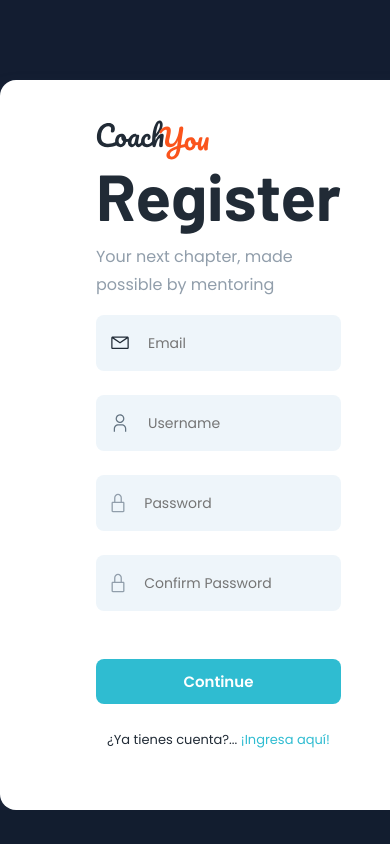
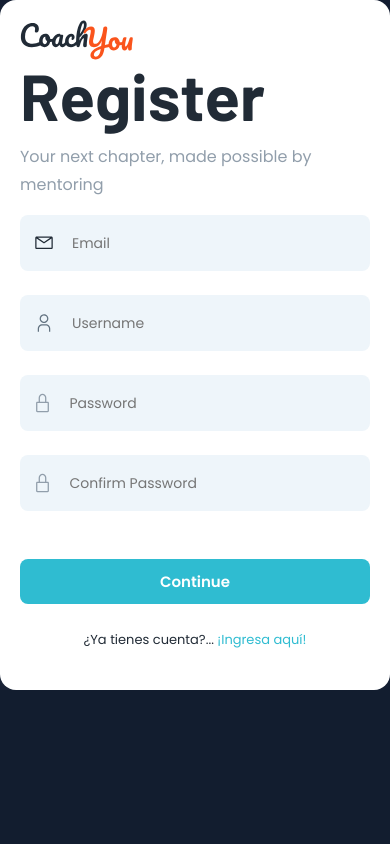
Before and after one commit to sofiavillazon28/coachYouReact, a React (Vite) app: page /register in a window 390 px wide. Built offline with nearby package versions, Linux system fonts and the light colour scheme.

Commit message:
feat: login and register responsive

```diff
--- a/src/components/LoginPage/LoginSection.jsx
+++ b/src/components/LoginPage/LoginSection.jsx
@@ -15,11 +15,11 @@ const LoginSection = () => {
       <form className="login-form flex flex-column gap-md  mb-18">
         <div className="login-field flex items-center gap-sm w-full">
           <img src={userIcon} alt="Username Icon" width="20" height="20" />
-          <input className="login-input p2 appearance-none" type="text" placeholder="Username" />
+          <input className="login-input p2 appearance-none" type="text" required placeholder="Username" />
         </div>
         <div className="login-field flex items-center gap-sm w-full">
           <img src={lockedIcon} alt="Locked Icon" width="20" height="20" />
-          <input className="login-input p2 appearance-none" type="password" placeholder="Password" />
+          <input className="login-input p2 appearance-none" type="password" required placeholder="Password" />
         </div>
 
         <button className="button text-white w-full md:w-auto mt-24">
--- a/src/components/LoginPage/LogoSection.jsx
+++ b/src/components/LoginPage/LogoSection.jsx
@@ -2,7 +2,7 @@ import imgHero from "../../assets/images/images/imgHero.svg"
 
 const LogoSection = () => {
   return (
-    <img className="w-max md:w-max" src={imgHero} width="564" height="700" alt=""/>
+    <img className="w-max md:w-max hidden md:block" src={imgHero} width="564" height="700" alt=""/>
   )
 }
 
--- a/src/components/Pages/LoginPage.jsx
+++ b/src/components/Pages/LoginPage.jsx
@@ -5,7 +5,7 @@ const Login = () => {
 
     return (
         <main class="main">
-            <div className='container flex gap-lg mt-80'>
+            <div className='container flex gap-lg md:mt-80'>
                 <LoginSection />
 
                 <LogoSection />
--- a/src/components/Pages/Register.jsx
+++ b/src/components/Pages/Register.jsx
@@ -5,7 +5,7 @@ const Register = () => {
 
     return (
         <main class="main">
-            <div className='container flex gap-lg mt-80'>
+            <div className='container flex gap-lg  md:mt-80'>
                 <RegisterSection />
 
                 <LogoSection />
--- a/src/components/RegisterPage/LogoSection.jsx
+++ b/src/components/RegisterPage/LogoSection.jsx
@@ -2,7 +2,7 @@ import imgHero from "../../assets/images/images/imgHero.svg"
 
 const LogoSection = () => {
   return (
-    <img className="w-max md:w-max" src={imgHero} width="564" height="700" alt=""/>
+    <img className="w-max md:w-max hidden md:block" src={imgHero} width="564" height="700" alt=""/>
   )
 }
 
--- a/src/components/RegisterPage/RegisterSection.jsx
+++ b/src/components/RegisterPage/RegisterSection.jsx
@@ -8,29 +8,29 @@ import { Link } from "react-router-dom"
 
 const RegisterSection = () => {
   return (
-    <div className="register-section flex flex-column space-between">
+    <div className="register-section flex flex-column space-between w-full">
       <div>
         <img src={logo} alt="Logo CoachYou" width="114" height="40" />
         <h1 className="h1">Register</h1>
         <p className="p1 text-grey">Your next chapter, made possible by mentoring</p>
       </div>
 
-      <form className="register-form flex flex-column gap-md  mb-18">
+      <form className="register-form flex flex-column gap-md mb-18">
         <div className="register-field flex items-center gap-sm w-full">
           <img src={messageIcon} alt="Email Icon" width="20" height="20" />
-          <input className="register-input p2 appearance-none" type="text" placeholder="Email" />
+          <input className="register-input p2 appearance-none" type="email" required placeholder="Email" />
         </div>
         <div className="register-field flex items-center gap-sm w-full">
           <img src={userIcon} alt="Username Icon" width="20" height="20" />
-          <input className="register-input p2 appearance-none" type="text" placeholder="Username" />
+          <input className="register-input p2 appearance-none" type="text" required placeholder="Username" />
         </div>
         <div className="register-field flex items-center gap-sm w-full">
           <img src={lockedIcon} alt="Locked Icon" width="20" height="20" />
-          <input className="register-input p2 appearance-none" type="password" placeholder="Password" />
+          <input className="register-input p2 appearance-none" type="password" required placeholder="Password" />
         </div>
         <div className="register-field flex items-center gap-sm w-full">
           <img src={lockedIcon} alt="Locked Icon" width="20" height="20" />
-          <input className="register-input p2 appearance-none" type="password" placeholder="Confirm Password" />
+          <input className="register-input p2 appearance-none" type="password" required placeholder="Confirm Password" />
         </div>
 
         <button className="button button-regiter text-white w-full md:w-auto mt-24">
--- a/src/styles/scss/modules/_login.scss
+++ b/src/styles/scss/modules/_login.scss
@@ -1,12 +1,20 @@
 .login-section {
   max-width: 548px;
-  min-height: 720px;
+  min-height: auto;
   background: var(--primary-paper-color);
   box-shadow: -8px 8px 24px -4px var(--primary-shadow-color);
   border-radius: var(--border-radius-large);
-  padding: 94px 96px;
+  padding: 20px;
   box-sizing: border-box;
 }
+
+@media (min-width: 768px) {
+  .login-section {
+    min-height: 720px;
+    padding: 94px 96px;
+  }
+}
+
 
 .login-field {
   background: #EEF5FA;
--- a/src/styles/scss/modules/_register.scss
+++ b/src/styles/scss/modules/_register.scss
@@ -1,11 +1,18 @@
 .register-section {
   max-width: 548px;
-  min-height: 720px;
+  min-height: auto;
   background: var(--primary-paper-color);
   box-shadow: -8px 8px 24px -4px var(--primary-shadow-color);
   border-radius: var(--border-radius-large);
-  padding: 40px 96px;
+  padding: 20px;
   box-sizing: border-box;
+}
+
+@media (min-width: 768px) {
+  .register-section {
+    min-height: 720px;
+    padding: 40px 96px;
+  }
 }
 
 .register-field {
--- a/src/styles/scss/modules/_utils.scss
+++ b/src/styles/scss/modules/_utils.scss
@@ -115,7 +115,7 @@
     }
 
     .mt-80 {
-      margin-top: 80px;
+      margin-top: 0;
     }
 
   .mt-120 {
@@ -226,6 +226,9 @@
 	.mt-120 {
 	  margin-bottom: 120px;
 	}
+  .md\:mt-80 {
+    margin-top: 80px;
+  }
   .md\:w-auto {
     width: auto;
   }
```
